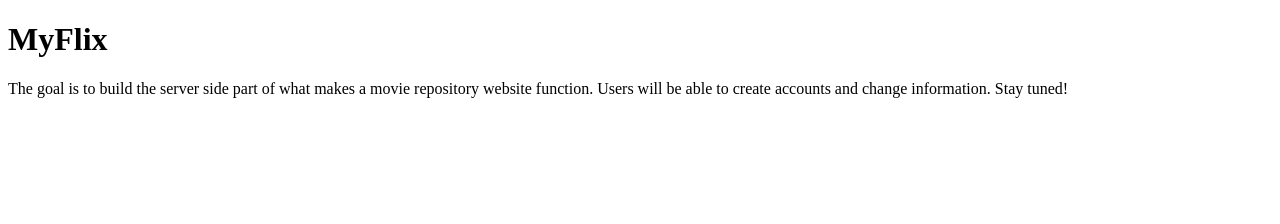
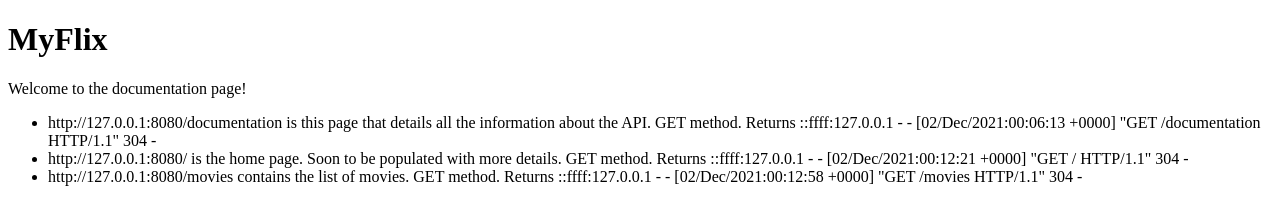
Before and after one commit to TiroV/myFlix-OurVeryOwn, a website: page public/documentation.html in a window 1280 px wide. Drawn offline with Linux system fonts and the light colour scheme.

Commit message:
Updated documentation page
Updated documentation page to to give more information about the API.

```diff
--- a/index.js
+++ b/index.js
@@ -53,14 +53,18 @@ let topTenMovies = [
 //The front page of the server.
 app.get('/', (req, res) => {
   res.send('Soon to be a wonderful repository of amazing movies. Stay tuned!');
+
 });
 //The location that shows the documentation on what the website will be.
 app.get('/documentation', (req, res) => {
   res.sendFile('public/documentation.html', { root: __dirname });
+  //Validating through console that the pull was sucessful.
+
 });
 //The directory that calls for the function to pull the topTenMovies function.
 app.get('/movies', (req, res) => {
   res.json(topTenMovies);
+
 });
 
 
--- a/public/documentation.html
+++ b/public/documentation.html
@@ -4,8 +4,14 @@
     <meta charset="utf-8">
     <title>DOCUMENTATION</title>
   </head>
+
   <body>
     <h1>MyFlix</h1>
-    <p>The goal is to build the server side part of what makes a movie repository website function. Users will be able to create accounts and change information. Stay tuned!
+    <p>Welcome to the documentation page!</p>
+      <ul>
+  <li>http://127.0.0.1:8080/documentation   is this page that details all the information about the API. GET method. Returns ::ffff:127.0.0.1 - - [02/Dec/2021:00:06:13 +0000] "GET /documentation HTTP/1.1" 304 -</li>
+  <li>http://127.0.0.1:8080/   is the home page. Soon to be populated with more details. GET method. Returns ::ffff:127.0.0.1 - - [02/Dec/2021:00:12:21 +0000] "GET / HTTP/1.1" 304 -</li>
+  <li>http://127.0.0.1:8080/movies   contains the list of movies. GET method. Returns ::ffff:127.0.0.1 - - [02/Dec/2021:00:12:58 +0000] "GET /movies HTTP/1.1" 304 -</li>
+</ul>
   </body>
 </html>
```
